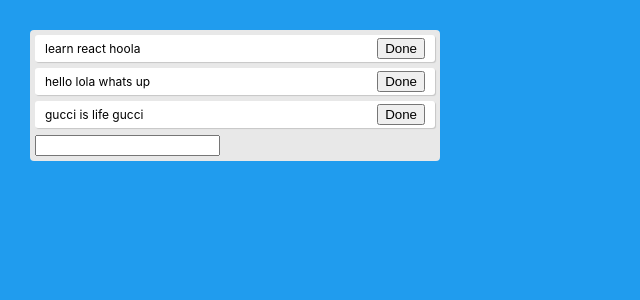
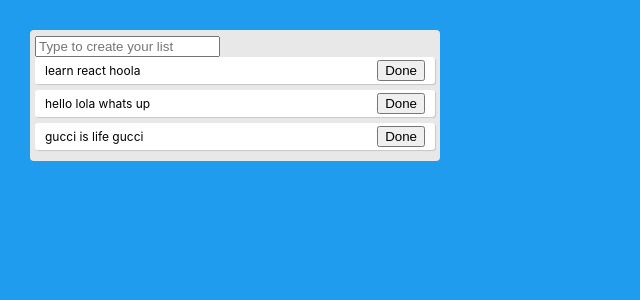
Before and after one commit to SayamDev/SayamA-todoList, a React (Create React App) app: page / in a window 1280 px wide. Shown: the top 300 px of the page, without its empty margins (0-640 px from the left). Built offline with nearby package versions, Linux system fonts and the light colour scheme.

Commit message:
repositioned box and created placeholder

```diff
--- a/src/App.js
+++ b/src/App.js
@@ -34,6 +34,7 @@ function TodoForm({ addTodo }) {
         type="text"
         className="input"
         value={value}
+        placeholder = {"Type to create your list"}
         onChange={(e) => setValue(e.target.value)}
       />
     </form>
@@ -77,6 +78,8 @@ function App() {
   return (
     <div className="app">
       <div className="todo-list">
+      <TodoForm addTodo={addTodo} />
+
         {todos.map((todo, index) => (
           <Todo
             key={index}
@@ -85,7 +88,7 @@ function App() {
             completeTodo={completeTodo}
           />
         ))}
-        <TodoForm addTodo={addTodo} />
+
       </div>
     </div>
   );
```
